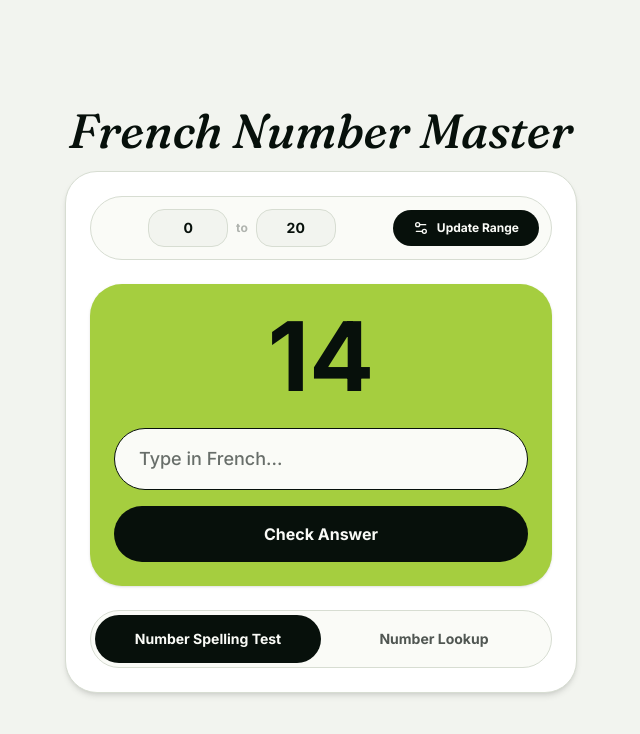
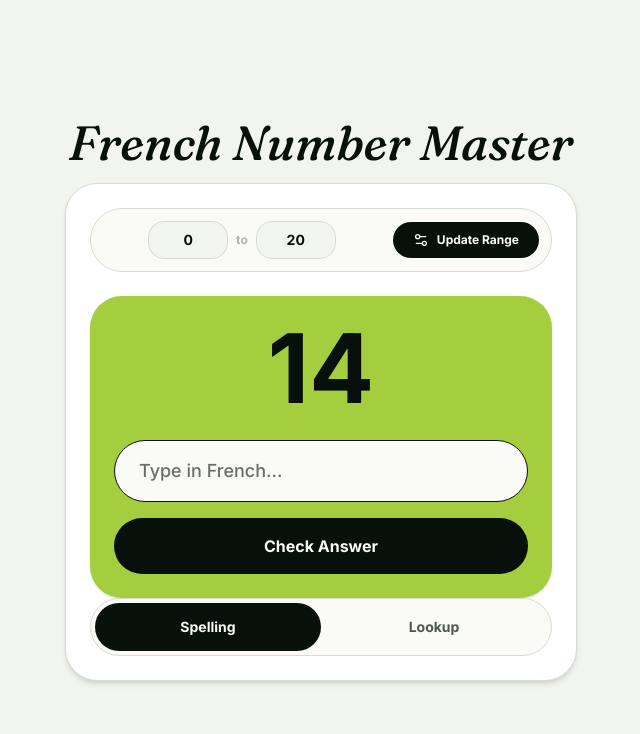
Before and after one commit to Judy-Nihao/french-number-master, a React (Vite) app: page / in a window 1280 px wide. Shown: the top 734 px of the page, without its empty margins (319-959 px from the left). Built offline with nearby package versions, Linux system fonts and the light colour scheme.

Commit message:
style(tabs): shorten mode labels to Spelling and Lookup

```diff
--- a/src/components/ModeTabs.tsx
+++ b/src/components/ModeTabs.tsx
@@ -49,7 +49,7 @@ export const ModeTabs = ({
       ref={trackRef}
       role="tablist"
       aria-label="Number practice mode"
-      className="relative mt-6 grid grid-cols-2 rounded-pill border-control border-app-border bg-app-card p-1 select-none touch-pan-y"
+      className="relative grid grid-cols-2 rounded-pill border-control border-app-border bg-app-card p-1 select-none touch-pan-y"
       onPanStart={() => {
         dragStart.current = x.get();
       }}
@@ -111,7 +111,7 @@ export const ModeTabs = ({
               : "text-app-dark/70 hover:text-app-dark",
           )}
         >
-          {tabMode === "test" ? "Number Spelling Test" : "Number Lookup"}
+          {tabMode === "test" ? "Spelling" : "Lookup"}
         </button>
       ))}
     </motion.div>
```
